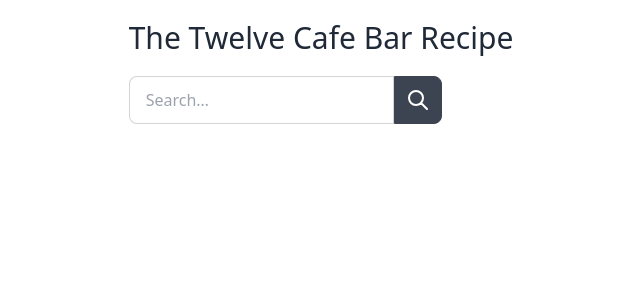
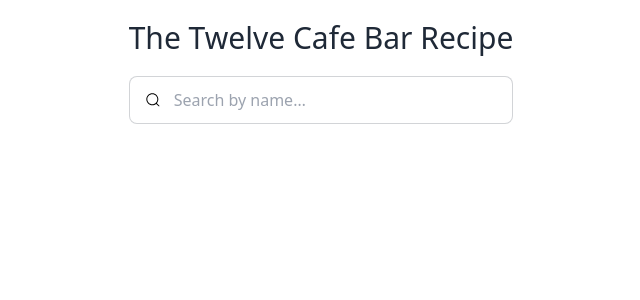
Before and after one commit to utsobe/recipe-finder, a React (Create React App) app: page / in a window 1280 px wide. Shown: the top 300 px of the page, without its empty margins (319-959 px from the left). Built offline with nearby package versions, Linux system fonts and the light colour scheme.

Commit message:
funtion added to show details on modal

```diff
--- a/src/components/SearchBar.js
+++ /dev/null
@@ -1,52 +0,0 @@
-import React, { useEffect, useState } from 'react';
-
-const SearchBar = () => {
-    const [recipes, setRecipes] = useState([]);
-    // const [displayData, setDisplayData] = useState([]);
-    const [searched, setSearched] = useState([]);
-    useEffect(() => {
-        fetch('recipes.json')
-            .then(res => res.json())
-            .then(data => setRecipes(data))
-    }, []);
-    const getSearch = e => {
-        const searchInput = e.target.value.toLowerCase();
-        const searchResult = recipes.filter(recipe => recipe.name.toLowerCase().includes(searchInput));
-        setSearched(searchResult);
-    };
-
-    // console.log(searched);
-
-    return (
-        <div className='max-w-7xl mx-auto px-6 lg:px-12'>
-            <div className='flex justify-center mt-5'>
-                <div>
-                    <div>
-                        <h2 className='text-lg lg:text-3xl text-center'>The Twelve Cafe Bar Recipe</h2>
-                    </div>
-                    <div className="form-control mx-auto mt-5">
-                        <div className="input-group w-5xl">
-                            <input onChange={(e) => getSearch(e)} type="text" placeholder="Search…" className="input input-bordered max-w-5xl" />
-                            <button className="btn btn-square">
-                                <svg xmlns="http://www.w3.org/2000/svg" className="h-6 w-6" fill="none" viewBox="0 0 24 24" stroke="currentColor"><path strokeLinecap="round" strokeLinejoin="round" strokeWidth="2" d="M21 21l-6-6m2-5a7 7 0 11-14 0 7 7 0 0114 0z" /></svg>
-                            </button>
-                        </div>
-                    </div>
-                </div>
-            </div>
-
-            <div className='mt-10 grid grid-cols-1 lg:grid-cols-3 gap-6'>
-                {
-                    searched.map(recipeData =>
-                        <div className='p-4 lg:p-6 border rounded-md text-center'>
-                            <p><small>{recipeData.category}</small></p>
-                            <h2 className='text-2xl mt-2'>{recipeData.name}</h2>
-                        </div>)
-                }
-            </div>
-        </div>
-
-    );
-};
-
-export default SearchBar;
--- /dev/null
+++ b/src/components/SearchBar/SearchBar.js
@@ -0,0 +1,77 @@
+import React, { useEffect, useState } from 'react';
+
+const SearchBar = () => {
+    const [recipes, setRecipes] = useState([]);
+    const [searched, setSearched] = useState([]);
+    const [recipeDetail, setRecipeDetail] = useState({});
+    const [error, setError] = useState('');
+    useEffect(() => {
+        fetch('recipes.json')
+            .then(res => res.json())
+            .then(data => setRecipes(data))
+    }, []);
+    const getSearch = e => {
+        const searchInput = e.target.value.toLowerCase();
+        const searchResult = recipes.filter(recipe => recipe.name.toLowerCase().includes(searchInput));
+        if (searchResult.length > 0) {
+            setError('');
+            setSearched(searchResult);
+        } else {
+            setError('Result not found');
+            setSearched([]);
+        }
+    };
+
+    console.log(error);
+
+
+    // show details in modal
+    const getSingleRecipe = id => {
+        const singleRecipe = recipes.find(oneRecipe => oneRecipe._id === id);
+        setRecipeDetail(singleRecipe);
+        console.log(singleRecipe);
+    }
+
+
+    return (
+        <div className='max-w-7xl mx-auto px-6 lg:px-12'>
+            <div className='flex justify-center mt-5'>
+                <div>
+                    <div>
+                        <h2 className='text-lg lg:text-3xl text-center'>The Twelve Cafe Bar Recipe</h2>
+                    </div>
+                    <div className="form-control mx-auto mt-5 relative">
+                        <svg className='h-4 w-4 absolute top-4 left-4' aria-hidden="true" viewBox="0 0 24 24"><g><path d="M21.53 20.47l-3.66-3.66C19.195 15.24 20 13.214 20 11c0-4.97-4.03-9-9-9s-9 4.03-9 9 4.03 9 9 9c2.215 0 4.24-.804 5.808-2.13l3.66 3.66c.147.146.34.22.53.22s.385-.073.53-.22c.295-.293.295-.767.002-1.06zM3.5 11c0-4.135 3.365-7.5 7.5-7.5s7.5 3.365 7.5 7.5-3.365 7.5-7.5 7.5-7.5-3.365-7.5-7.5z"></path></g></svg>
+                        <input onChange={(e) => getSearch(e)} type="text" placeholder="Search by name…" className="input input-bordered pl-11" />
+                        {error && <p className='text-red-600 mt-1'><small>{error}</small></p>}
+                    </div>
+                </div>
+            </div>
+
+            {/* recipe cards */}
+            <div className='mt-10 grid grid-cols-1 md:grid-cols-2 lg:grid-cols-3 gap-6'>
+                {
+                    searched.map(recipeData =>
+                        <label onClick={() => getSingleRecipe(recipeData._id)} htmlFor="my-modal-3" key={recipeData._id} className='p-4 lg:p-6 border rounded-md text-center cursor-pointer hover:shadow-lg hover:border-none duration-200'>
+                            <p><small>{recipeData.category}</small></p>
+                            <h2 className='text-2xl mt-2'>{recipeData.name}</h2>
+                        </label>)
+                }
+            </div>
+
+            {/* recipe modal */}
+            <input type="checkbox" id="my-modal-3" className="modal-toggle" />
+            <div className="modal px-2">
+                <div className="modal-box relative">
+                    <label htmlFor="my-modal-3" className="btn btn-sm btn-circle absolute right-2 top-2">✕</label>
+                    <h3 className="text-2xl">{recipeDetail.name} <span className='ml-1 text-sm'><small>({recipeDetail.category})</small></span></h3>
+                    <p className="py-4">{recipeDetail.recipe}</p>
+                </div>
+            </div>
+
+        </div>
+
+    );
+};
+
+export default SearchBar;
```
Also changed, not shown: src/App.js (+1 -6 lines).
